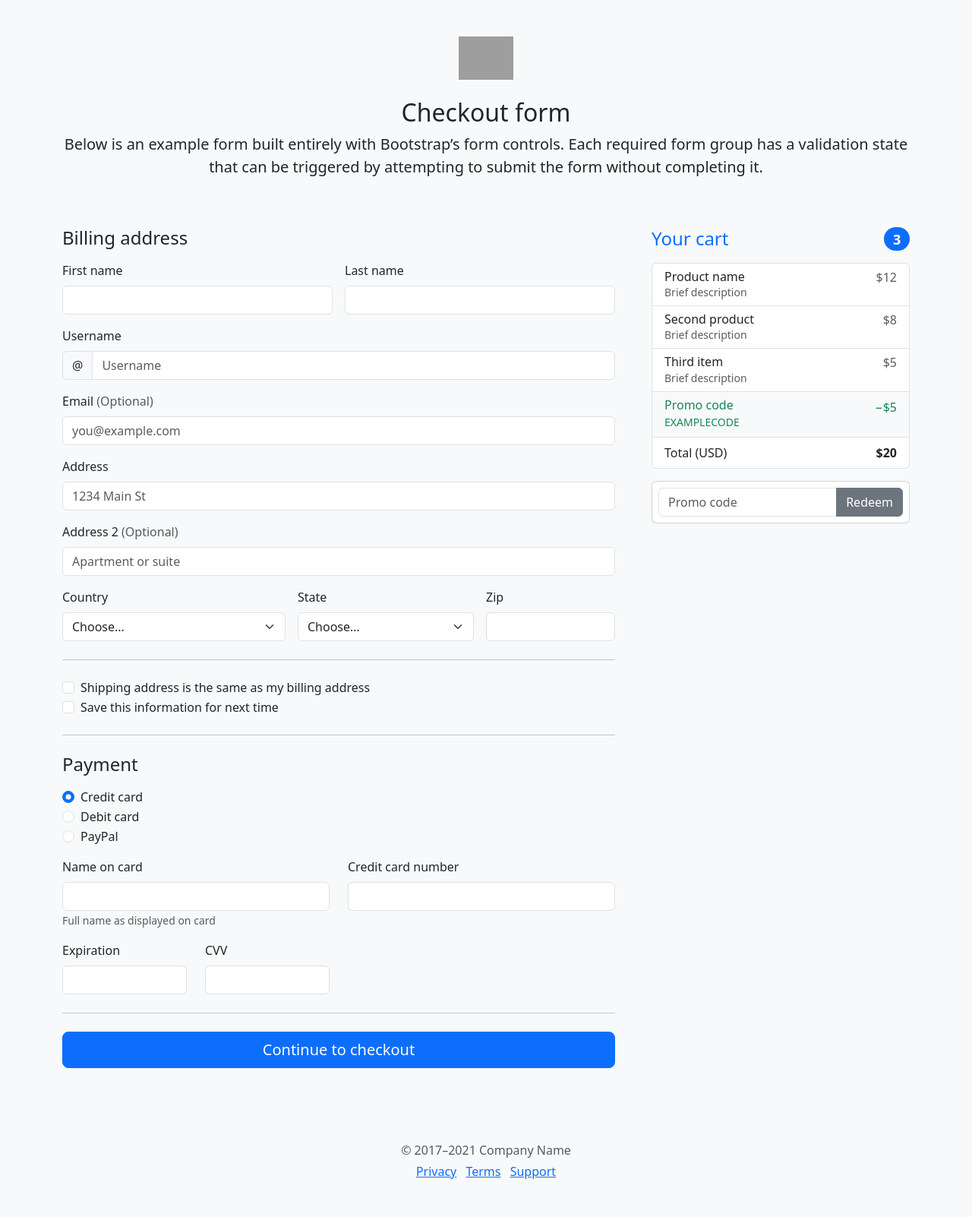
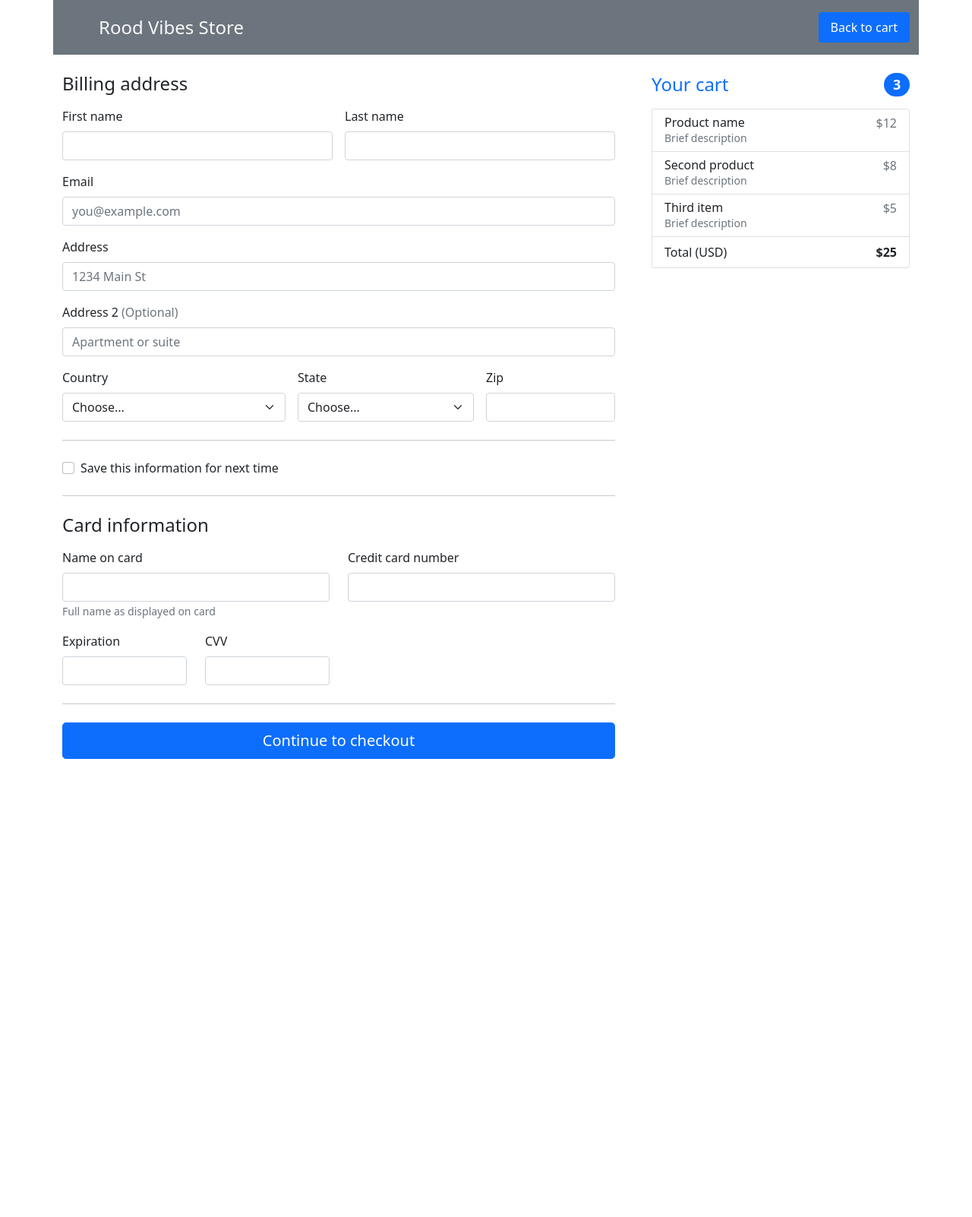
Before and after one commit to crrood/gocart, a Flask app: template templates/checkout.html in a window 1280 px wide. Shown: the whole page at 76% size. After the commit the page ends 999 px from the top, so only its background shows below. Run offline with Flask 2, Linux system fonts and the light colour scheme; the template is opened without the code that fills it, so the values that code supplies are empty; some libraries are stand-ins or nearby versions; grey boxes are pictures that could not be loaded.

Commit message:
add checkout page

```diff
--- a/app.py
+++ b/app.py
@@ -1,5 +1,5 @@
+import json, os, uuid, logging
 from pymongo import MongoClient
-import json, os, uuid, logging
 from bson import json_util
 from flask import (Flask, render_template)
 
@@ -13,6 +13,10 @@ log = logging.getLogger(__name__)
 @app.route('/')
 def cart():
   return render_template("cart.html")
+
+@app.route('/checkout')
+def checkout():
+  return render_template("checkout.html")
 
 @app.route('/payment-requests')
 def get_payment_requests() :
--- a/templates/base.html
+++ b/templates/base.html
@@ -10,6 +10,19 @@
   </head>
 
   <body>
+    <div class="container bg-secondary">
+      <header class="d-flex flex-wrap justify-content-center py-3 mb-4">
+        <a href="/" class="d-flex align-items-center mb-3 mb-md-0 me-md-auto text-light text-decoration-none">
+          <svg class="bi me-2" width="40" height="32"><use xlink:href="#bootstrap"/></svg>
+          <span class="fs-4">Rood Vibes Store</span>
+        </a>
+
+        <ul class="nav nav-pills">
+          <li class="nav-item"><a href="/" class="nav-link active" aria-current="page">Back to cart</a></li>
+        </ul>
+      </header>
+    </div>
+
     {% block content %}{% endblock %}
   </body>
 </html>
--- a/templates/cart.html
+++ b/templates/cart.html
@@ -77,7 +77,9 @@
           <div class="card">
             <div class="card-body">
               <button type="button" class="btn btn-warning btn-block btn-lg">Pay By Link</button>
-              <button type="button" class="btn btn-warning btn-block btn-lg">Checkout</button>
+              <a href="/checkout">
+                <button type="button" class="btn btn-warning btn-block btn-lg">Checkout</button>
+              </a>
             </div>
           </div>
 
--- a/templates/checkout.html
+++ b/templates/checkout.html
@@ -1,28 +1,8 @@
-<!DOCTYPE html>
-<html lang="en">
+{% extends "base.html" %}
 
-</html>
-
-<head>
-  <meta charset="utf-8" />
-  <title>GoCart DevEx Index</title>
-  <!-- Bootstrap CSS -->
-  <link href="/docs/5.1/dist/css/bootstrap.min.css" rel="stylesheet"
-    integrity="sha384-1BmE4kWBq78iYhFldvKuhfTAU6auU8tT94WrHftjDbrCEXSU1oBoqyl2QvZ6jIW3" crossorigin="anonymous">
-</head>
-
-<body class="bg-light">
-
+{% block content %}
 <div class="container">
   <main>
-      <div class="py-5 text-center">
-        <img class="d-block mx-auto mb-4" src="/docs/5.1/assets/brand/bootstrap-logo.svg" alt="" width="72"
-          height="57">
-        <h2>Checkout form</h2>
-        <p class="lead">Below is an example form built entirely with Bootstrap’s form controls. Each required
-          form group has a validation state that can be triggered by attempting to submit the form without
-          completing it.</p>
-      </div>
 
     <div class="row g-5">
       <div class="col-md-5 col-lg-4 order-md-last">
@@ -52,26 +32,13 @@
             </div>
             <span class="text-muted">$5</span>
           </li>
-            <li class="list-group-item d-flex justify-content-between bg-light">
-              <div class="text-success">
-                <h6 class="my-0">Promo code</h6>
-                <small>EXAMPLECODE</small>
-              </div>
-              <span class="text-success">−$5</span>
-            </li>
           <li class="list-group-item d-flex justify-content-between">
             <span>Total (USD)</span>
-              <strong>$20</strong>
+            <strong>$25</strong>
           </li>
         </ul>
+      </div>
 
-          <form class="card p-2">
-            <div class="input-group">
-              <input type="text" class="form-control" placeholder="Promo code">
-              <button type="submit" class="btn btn-secondary">Redeem</button>
-            </div>
-          </form>
-        </div>
       <div class="col-md-7 col-lg-8">
         <h4 class="mb-3">Billing address</h4>
         <form class="needs-validation" novalidate>
@@ -93,20 +60,7 @@
             </div>
 
             <div class="col-12">
-                <label for="username" class="form-label">Username</label>
-                <div class="input-group has-validation">
-                  <span class="input-group-text">@</span>
-                  <input type="text" class="form-control" id="username" placeholder="Username"
-                    required>
-                  <div class="invalid-feedback">
-                    Your username is required.
-                  </div>
-                </div>
-              </div>
-
-              <div class="col-12">
-                <label for="email" class="form-label">Email <span
-                    class="text-muted">(Optional)</span></label>
+              <label for="email" class="form-label">Email</label>
               <input type="email" class="form-control" id="email" placeholder="you@example.com">
               <div class="invalid-feedback">
                 Please enter a valid email address for shipping updates.
@@ -115,16 +69,14 @@
 
             <div class="col-12">
               <label for="address" class="form-label">Address</label>
-                <input type="text" class="form-control" id="address" placeholder="1234 Main St"
-                  required>
+              <input type="text" class="form-control" id="address" placeholder="1234 Main St" required>
               <div class="invalid-feedback">
                 Please enter your shipping address.
               </div>
             </div>
 
             <div class="col-12">
-                <label for="address2" class="form-label">Address 2 <span
-                    class="text-muted">(Optional)</span></label>
+              <label for="address2" class="form-label">Address 2 <span class="text-muted">(Optional)</span></label>
               <input type="text" class="form-control" id="address2" placeholder="Apartment or suite">
             </div>
 
@@ -162,35 +114,13 @@
           <hr class="my-4">
 
           <div class="form-check">
-              <input type="checkbox" class="form-check-input" id="same-address">
-              <label class="form-check-label" for="same-address">Shipping address is the same as my
-                billing address</label>
-            </div>
-
-            <div class="form-check">
             <input type="checkbox" class="form-check-input" id="save-info">
             <label class="form-check-label" for="save-info">Save this information for next time</label>
           </div>
 
           <hr class="my-4">
 
-            <h4 class="mb-3">Payment</h4>
-
-            <div class="my-3">
-              <div class="form-check">
-                <input id="credit" name="paymentMethod" type="radio" class="form-check-input" checked
-                  required>
-                <label class="form-check-label" for="credit">Credit card</label>
-              </div>
-              <div class="form-check">
-                <input id="debit" name="paymentMethod" type="radio" class="form-check-input" required>
-                <label class="form-check-label" for="debit">Debit card</label>
-              </div>
-              <div class="form-check">
-                <input id="paypal" name="paymentMethod" type="radio" class="form-check-input" required>
-                <label class="form-check-label" for="paypal">PayPal</label>
-              </div>
-            </div>
+          <h4 class="mb-3">Card information</h4>
 
           <div class="row gy-3">
             <div class="col-md-6">
@@ -229,28 +159,11 @@
 
           <hr class="my-4">
 
-            <button class="w-100 btn btn-primary btn-lg" type="submit">Continue to checkout</button>
+          <button class="w-100 btn btn-primary btn-lg">Continue to checkout</button>
         </form>
       </div>
     </div>
   </main>
-
-    <footer class="my-5 pt-5 text-muted text-center text-small">
-      <p class="mb-1">&copy; 2017–2021 Company Name</p>
-      <ul class="list-inline">
-        <li class="list-inline-item"><a href="#">Privacy</a></li>
-        <li class="list-inline-item"><a href="#">Terms</a></li>
-        <li class="list-inline-item"><a href="#">Support</a></li>
-      </ul>
-    </footer>
 </div>
 
-
-  <script src="/docs/5.1/dist/js/bootstrap.bundle.min.js"
-    integrity="sha384-ka7Sk0Gln4gmtz2MlQnikT1wXgYsOg+OMhuP+IlRH9sENBO0LRn5q+8nbTov4+1p"
-    crossorigin="anonymous"></script>
-
-  <script src="form-validation.js"></script>
-</body>
-
-</html>
+{% endblock %}
```
Lines whose indentation alone changed are shown as unchanged.
